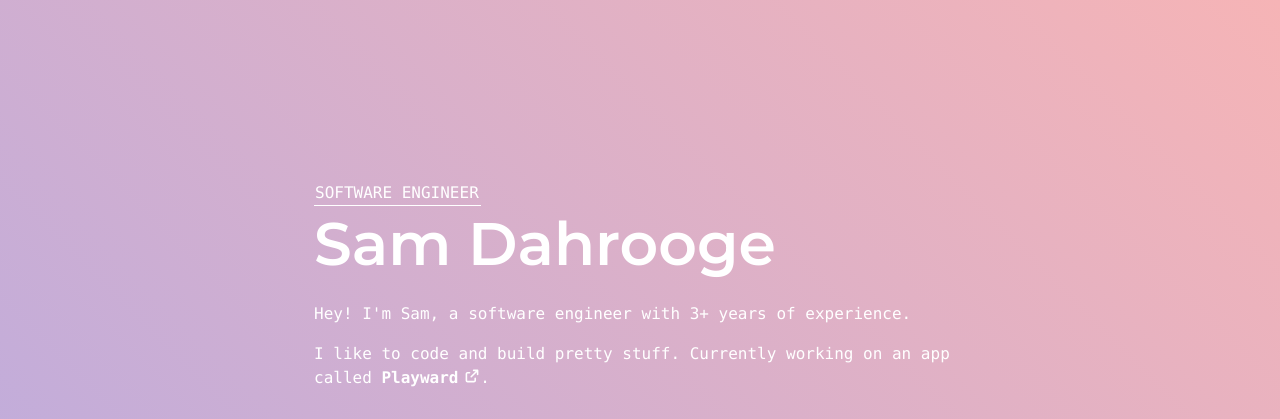
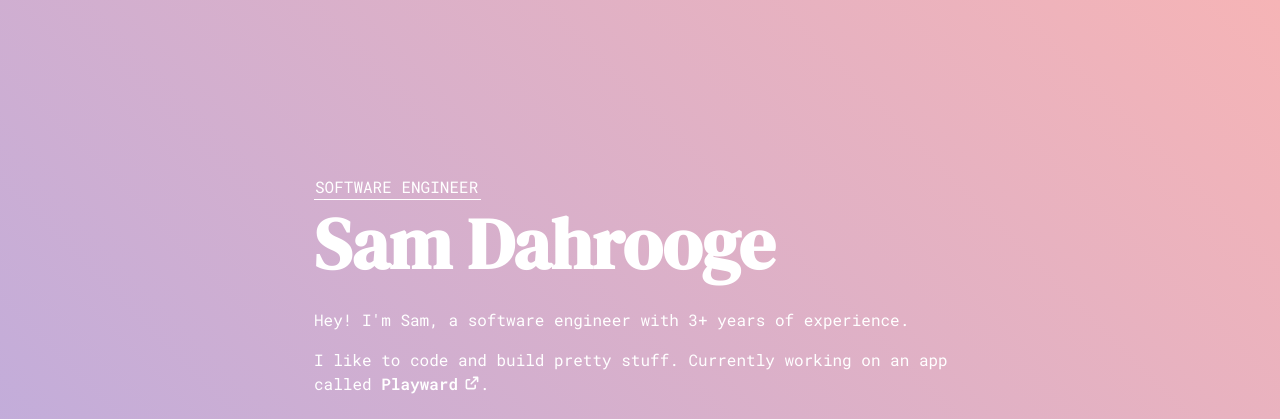
Before and after one commit to Just-Hosam/new-portfolio, a plain HTML site: page index.html in a window 1280 px wide. Shown: the top 419 px of the page. Drawn offline with nearby package versions, Linux system fonts and the light colour scheme.

Commit message:
new fonts

```diff
--- a/index.html
+++ b/index.html
@@ -21,7 +21,7 @@
     <link rel="preconnect" href="https://fonts.googleapis.com" />
     <link rel="preconnect" href="https://fonts.gstatic.com" crossorigin />
     <link
-      href="https://fonts.googleapis.com/css2?family=Montserrat:ital,wght@0,100..900;1,100..900&display=swap"
+      href="https://fonts.googleapis.com/css2?family=DM+Serif+Display:ital@0;1&family=Roboto+Mono:ital,wght@0,100..700;1,100..700&display=swap"
       rel="stylesheet"
     />
     <script src="https://cdn.tailwindcss.com"></script>
@@ -30,15 +30,15 @@
       crossorigin="anonymous"
     ></script>
   </head>
-  <body class="font-mono flex flex-col text-white fill-white min-h-dvh">
+  <body class="flex flex-col text-white fill-white min-h-dvh">
     <main
       class="flex flex-col justify-center max-w-[700px] p-6 w-full mx-auto flex-1"
     >
       <header class="space-y-2">
-        <h3 class="font-medium border-b-white border-b w-fit pl-[1px] pr-[2px]">
+        <h3 class="border-b-white border-b w-fit pl-[1px] pr-[3px]">
           SOFTWARE ENGINEER
         </h3>
-        <h1 class="text-6xl font-semibold font-[Montserrat]">Sam Dahrooge</h1>
+        <h1 class="text-7xl font-semibold">Sam Dahrooge</h1>
       </header>
       <div class="mt-7 space-y-4">
         <p>Hey! I'm Sam, a software engineer with 3+ years of experience.</p>
--- a/style.css
+++ b/style.css
@@ -10,4 +10,9 @@ a {
 
 body {
   background: linear-gradient(45deg, #b7abe2 0%, #f6b4b6 100%);
+  font-family: "Roboto Mono";
 }
+
+h1 {
+  font-family: "DM Serif Display";
+}
```
